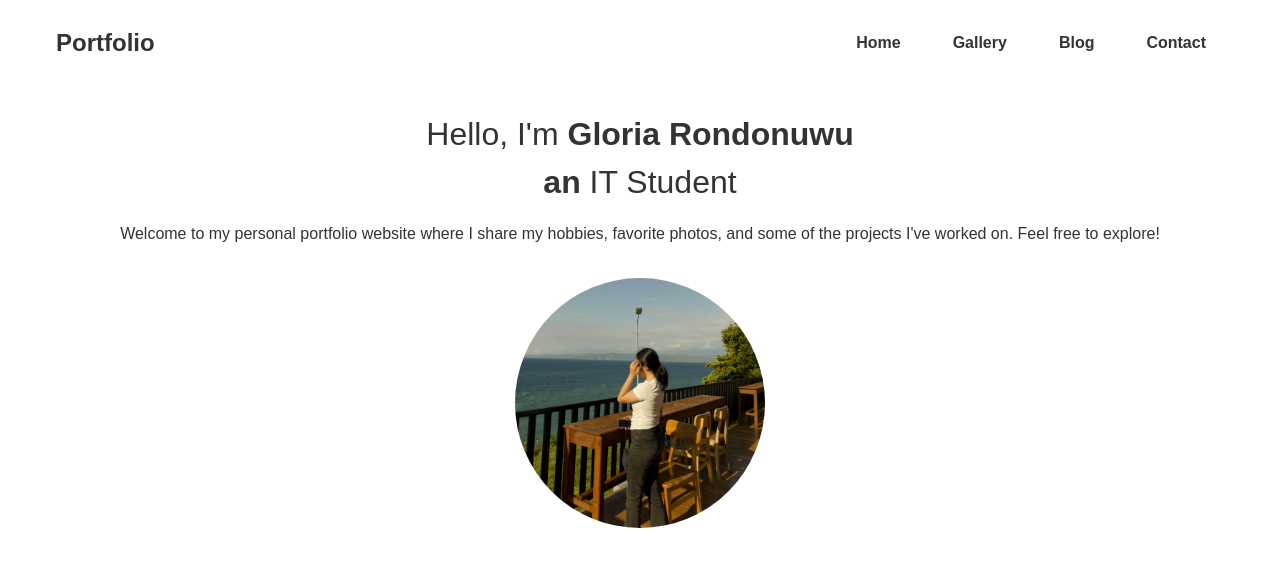
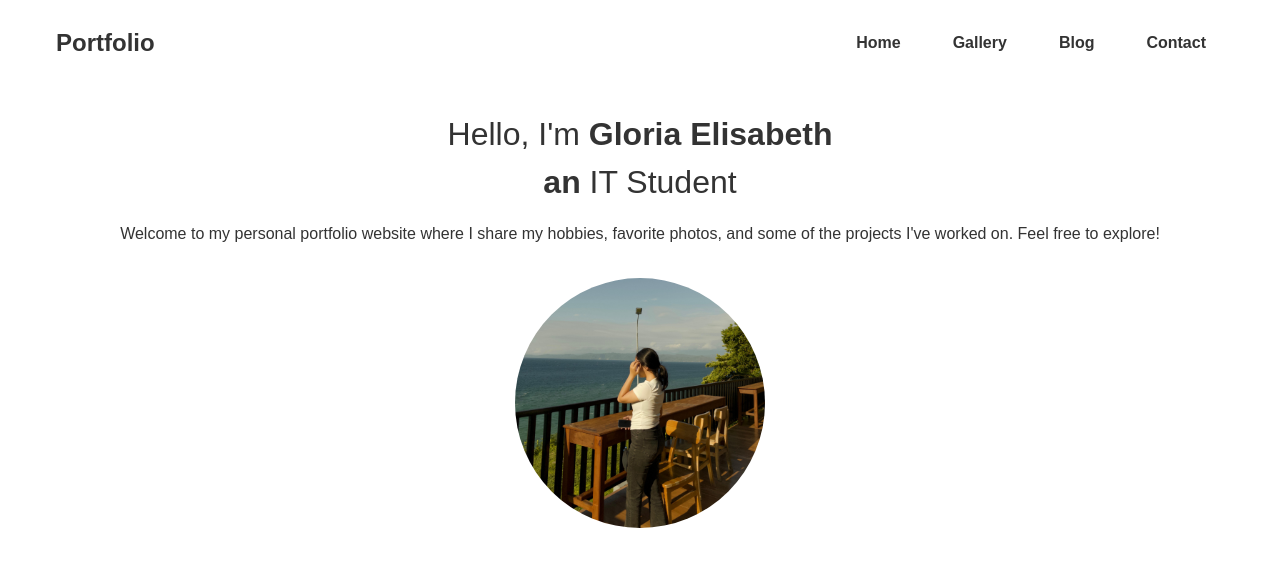
Before and after one commit to gelsbth/Test, a plain HTML site: page index.html in a window 1280 px wide. Drawn offline with nearby package versions, Linux system fonts and the light colour scheme.

Commit message:
Update index.html

```diff
--- a/index.html
+++ b/index.html
@@ -35,7 +35,7 @@
       <div class="section__container">
         <div class="content">
           <h1 class="title">
-            Hello, I'm <span>Gloria Rondonuwu<br />an</span> IT Student
+            Hello, I'm <span>Gloria Elisabeth<br />an</span> IT Student
           </h1>
           <p class="description">
             Welcome to my personal portfolio website where I share my hobbies,
```
